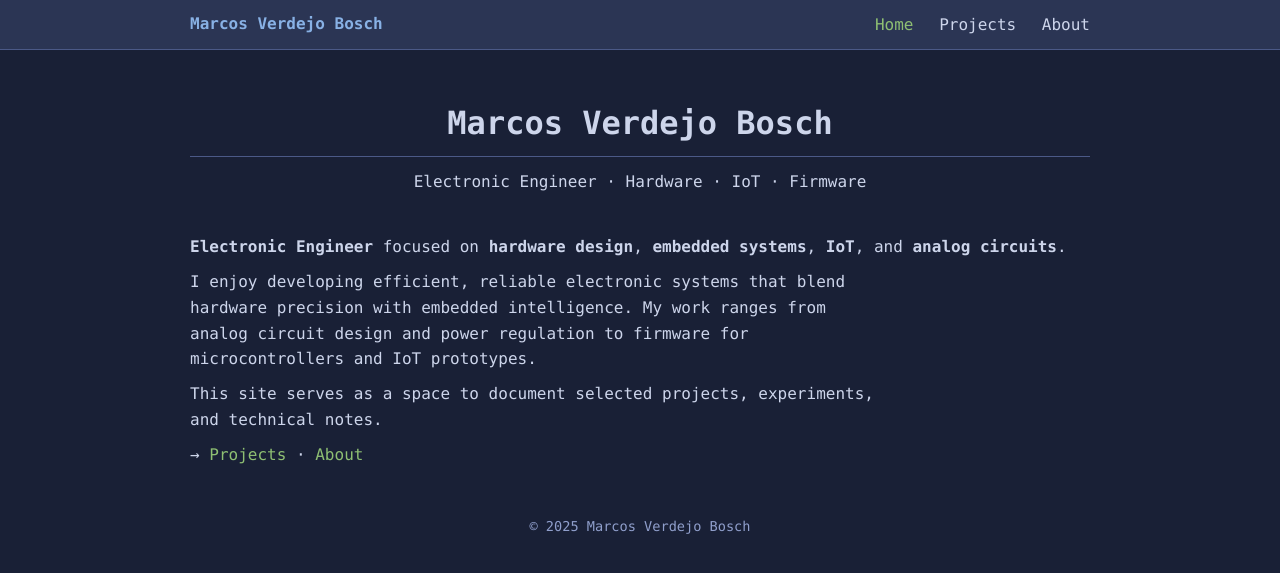
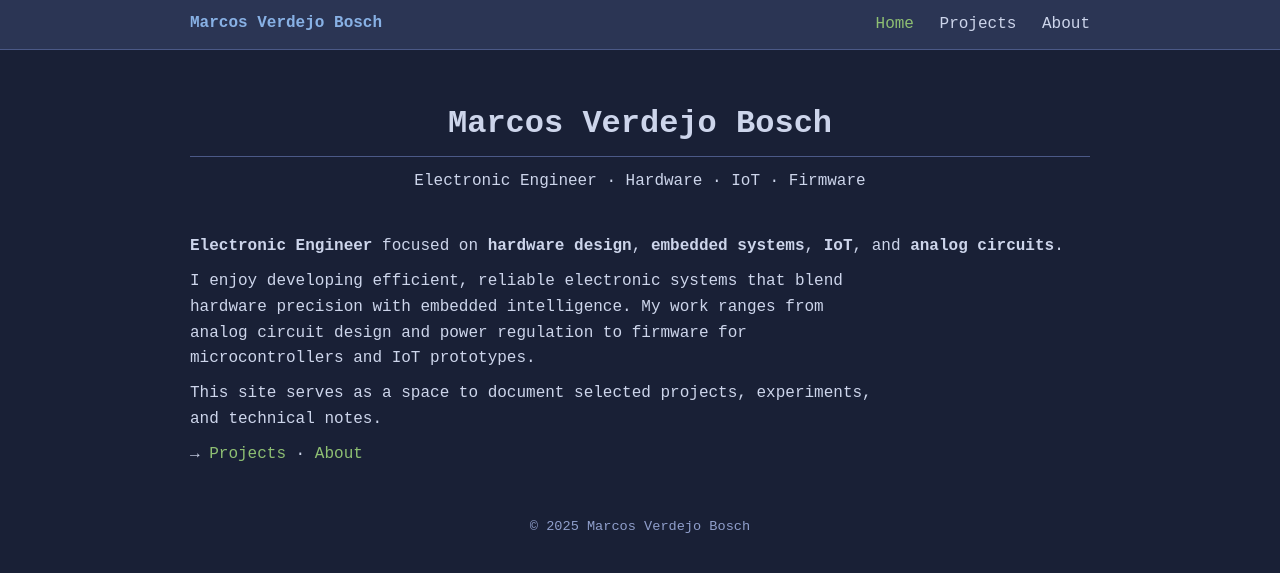
Before and after one commit to MarcosVerde/MarcosVerde.github.io, a Jekyll site: the page built from index.md, in a window 1280 px wide. Shown: the top 573 px of the page. Built offline with Jekyll 4.4.1, drawn with Linux system fonts in a browser that asks for light colours.

Commit message:
Update style.css
Switch site typography to Liberation Mono using Rootloops palette

```diff
--- a/assets/css/style.css
+++ b/assets/css/style.css
@@ -1,8 +1,6 @@
 /* --------------------------------------------------------------
    Global dark theme (Rootloops palette)
-   Font: Consolas (monospace-style, legible)
-   Background: #192036
-   Foreground: #cdd5eb
+   Font: Liberation Mono (fallbacks to Consolas / Courier New)
 -------------------------------------------------------------- */
 
 :root {
@@ -24,7 +22,7 @@ body {
   padding: 0;
   background: var(--bg);
   color: var(--fg);
-  font-family: Consolas, "Courier New", monospace;
+  font-family: "Liberation Mono", Consolas, "Courier New", monospace;
   line-height: 1.6;
 }
 
@@ -60,7 +58,7 @@ h2,
 h3 {
   margin-top: 2rem;
   margin-bottom: 0.75rem;
-  color: var(--fg);          /* same color as main text */
+  color: var(--fg);          /* same as main text */
 }
 
 h1 {
```
